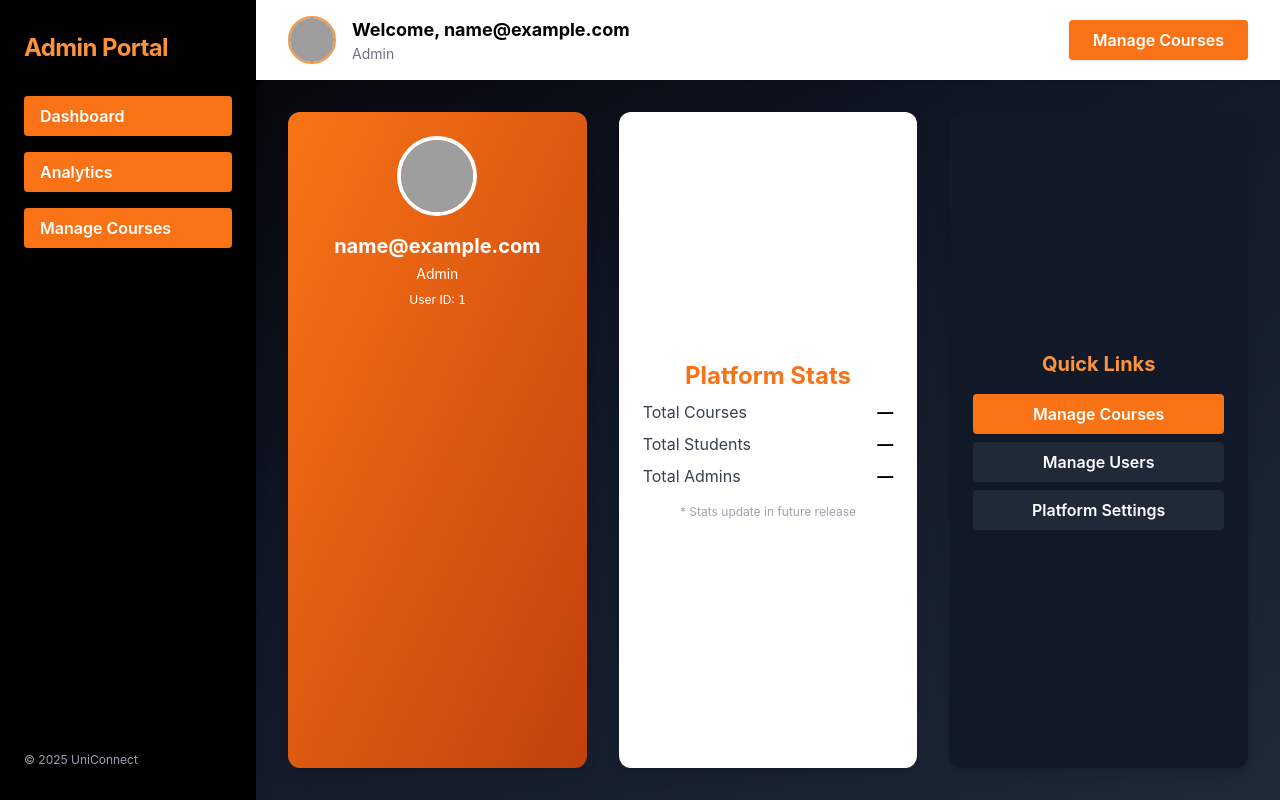
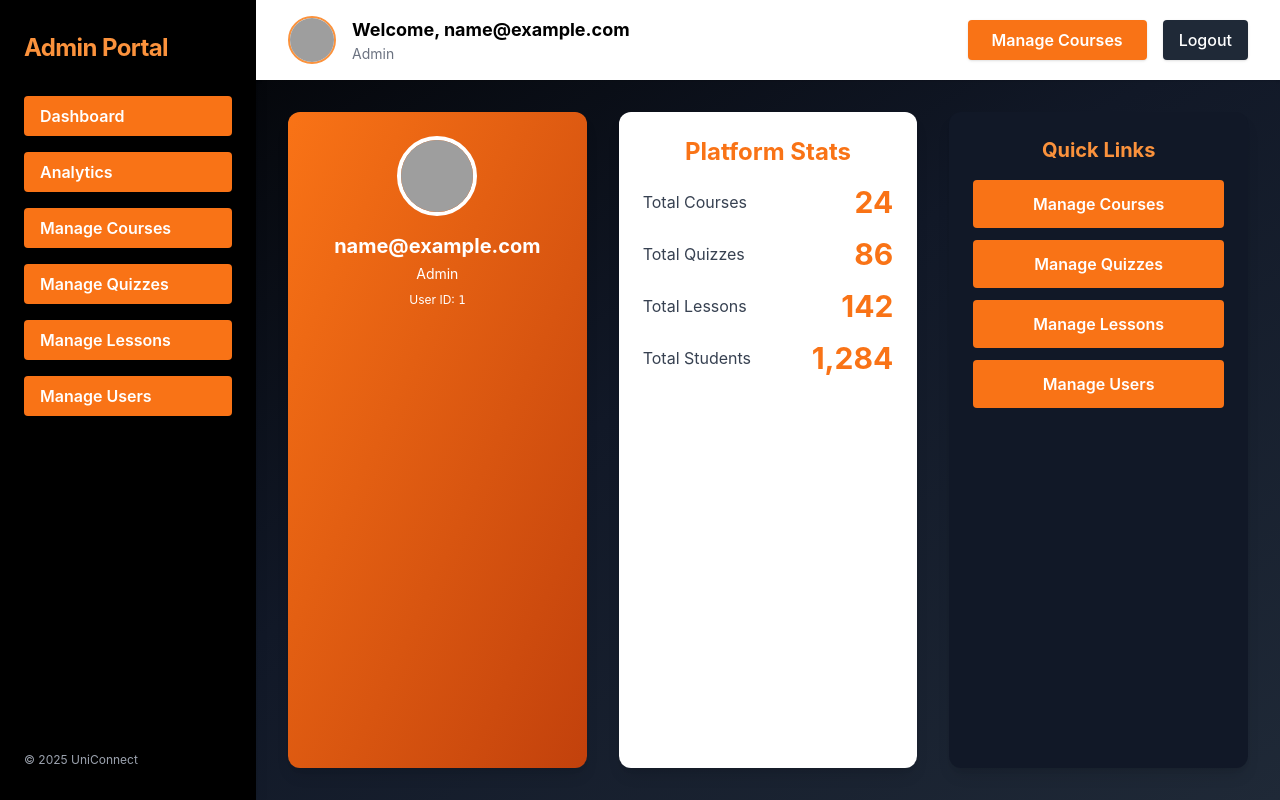
Before and after one commit to micymike/uniconnect-learningHub, a React (Create React App) app in the folder frontend-1/: page /admin in a window 1280 px wide. Built offline with nearby package versions, Linux system fonts and the light colour scheme; no server answers; sample sign-in values are in the browser's storage; grey boxes are pictures that could not be loaded.

Commit message:
enhanced admin and student dashboard

```diff
--- a/frontend-1/package.json
+++ b/frontend-1/package.json
@@ -11,6 +11,7 @@
     "@types/node": "^16.18.12",
     "@types/react": "^18.0.28",
     "@types/react-dom": "^18.0.11",
+    "boxicons": "^2.1.4",
     "framer-motion": "^12.23.6",
     "lucide-react": "^0.536.0",
     "react": "^18.2.0",
--- a/frontend-1/src/pages/AdminCourses.tsx
+++ b/frontend-1/src/pages/AdminCourses.tsx
@@ -2,7 +2,7 @@ import React, { useEffect, useState } from "react";
 import { useNavigate } from "react-router-dom";
 import Toast from "../components/Toast";
 
-const API_URL = "http://localhost:3000";
+const API_URL = "http://localhost:3000/api";
 
 type Course = {
   _id?: string;
--- a/frontend-1/src/pages/AdminDashboard.tsx
+++ b/frontend-1/src/pages/AdminDashboard.tsx
@@ -1,10 +1,29 @@
 import React from "react";
 import { useNavigate } from "react-router-dom";
 
+export default function AdminDashboard() {
+  const navigate = useNavigate();
+
+  // Get user from localStorage
   const user = JSON.parse(localStorage.getItem("user") || "{}");
 
-export default function AdminDashboard() {
-  const navigate = useNavigate();
+  // Extract full name from Supabase user_metadata
+  const fullName = user?.user_metadata?.full_name ||
+                  user?.fullName ||
+                  user?.email ||
+                  "Admin";
+
+  // Extract role from user_metadata
+  const userRole = user?.user_metadata?.role ||
+                  user?.role ||
+                  "admin";
+
+  const handleLogout = () => {
+    localStorage.removeItem("user");
+    localStorage.removeItem("access_token");
+    localStorage.removeItem("refresh_token");
+    navigate("/login");
+  };
 
   return (
     <div className="min-h-screen flex bg-gradient-to-br from-black via-gray-900 to-gray-800">
@@ -32,11 +51,30 @@ export default function AdminDashboard() {
           >
             Manage Courses
           </button>
+          <button
+            className="text-left py-2 px-4 rounded bg-orange-500 hover:bg-orange-600 text-white font-semibold transition"
+            onClick={() => navigate("/admin/quizzes")}
+          >
+            Manage Quizzes
+          </button>
+          <button
+            className="text-left py-2 px-4 rounded bg-orange-500 hover:bg-orange-600 text-white font-semibold transition"
+            onClick={() => navigate("/admin/lessons")}
+          >
+            Manage Lessons
+          </button>
+          <button
+            className="text-left py-2 px-4 rounded bg-orange-500 hover:bg-orange-600 text-white font-semibold transition"
+            onClick={() => navigate("/admin/users")}
+          >
+            Manage Users
+          </button>
         </nav>
         <div className="mt-auto pt-8 text-xs text-gray-400">
           &copy; {new Date().getFullYear()} UniConnect
         </div>
       </aside>
+
       {/* Main Content */}
       <div className="flex-1 flex flex-col">
         {/* Top Bar */}
@@ -44,93 +82,111 @@ export default function AdminDashboard() {
           <div className="flex items-center gap-4">
             <img
               src={`https://ui-avatars.com/api/?name=${encodeURIComponent(
-                user.email || "Admin"
+                fullName
               )}&background=ff6600&color=fff`}
-              alt="Avatar"
+              alt="Admin Avatar"
               className="w-12 h-12 rounded-full border-2 border-orange-400"
             />
             <div>
               <div className="text-lg font-bold text-black">
-                Welcome, {user.email || "Admin"}
+                Welcome, {fullName}
               </div>
               <div className="text-sm text-gray-500 capitalize">
-                {user.role || "admin"}
+                {userRole}
               </div>
             </div>
           </div>
+          <div className="flex gap-4">
             <button
               className="bg-orange-500 hover:bg-orange-600 text-white px-6 py-2 rounded font-semibold shadow"
               onClick={() => navigate("/admin/courses")}
             >
               Manage Courses
             </button>
+            <button
+              className="bg-gray-800 hover:bg-gray-700 text-white px-4 py-2 rounded font-medium shadow"
+              onClick={handleLogout}
+            >
+              Logout
+            </button>
+          </div>
         </header>
+
         {/* Dashboard Widgets */}
         <main className="flex-1 px-8 py-8 grid grid-cols-1 md:grid-cols-3 gap-8">
           {/* User Info Card */}
           <div className="bg-gradient-to-br from-orange-500 to-orange-700 rounded-xl shadow-lg p-6 flex flex-col items-center">
             <img
               src={`https://ui-avatars.com/api/?name=${encodeURIComponent(
-                user.email || "Admin"
+                fullName
               )}&background=fff&color=ff6600`}
-              alt="Avatar"
+              alt="Admin Avatar"
               className="w-20 h-20 rounded-full border-4 border-white mb-4"
             />
             <div className="text-xl font-bold text-white mb-1">
-              {user.email || "Admin"}
+              {fullName}
             </div>
             <div className="text-white text-sm mb-2 capitalize">
-              {user.role || "admin"}
+              {userRole}
             </div>
             <div className="text-white text-xs">
-              User ID: <span className="font-mono">{user.userId || "N/A"}</span>
+              User ID: <span className="font-mono">{user.id || "N/A"}</span>
             </div>
           </div>
+
           {/* Quick Stats Card */}
-          <div className="bg-white rounded-xl shadow-lg p-6 flex flex-col items-center justify-center">
-            <div className="text-2xl font-bold text-orange-500 mb-2">
+          <div className="bg-white rounded-xl shadow-lg p-6 flex flex-col">
+            <div className="text-2xl font-bold text-orange-500 mb-4 text-center">
               Platform Stats
             </div>
-            <div className="flex flex-col gap-2 w-full">
-              <div className="flex justify-between w-full">
+            <div className="flex flex-col gap-4">
+              <div className="flex justify-between items-center">
                 <span className="text-gray-700">Total Courses</span>
-                <span className="font-bold text-black" id="total-courses">—</span>
+                <span className="text-3xl font-bold text-orange-500">24</span>
               </div>
-              <div className="flex justify-between w-full">
+              <div className="flex justify-between items-center">
+                <span className="text-gray-700">Total Quizzes</span>
+                <span className="text-3xl font-bold text-orange-500">86</span>
+              </div>
+              <div className="flex justify-between items-center">
+                <span className="text-gray-700">Total Lessons</span>
+                <span className="text-3xl font-bold text-orange-500">142</span>
+              </div>
+              <div className="flex justify-between items-center">
                 <span className="text-gray-700">Total Students</span>
-                <span className="font-bold text-black" id="total-students">—</span>
-              </div>
-              <div className="flex justify-between w-full">
-                <span className="text-gray-700">Total Admins</span>
-                <span className="font-bold text-black" id="total-admins">—</span>
+                <span className="text-3xl font-bold text-orange-500">1,284</span>
               </div>
             </div>
-            <div className="mt-4 text-xs text-gray-400">
-              * Stats update in future release
           </div>
-          </div>
+
           {/* Quick Links Card */}
-          <div className="bg-gray-900 rounded-xl shadow-lg p-6 flex flex-col items-center justify-center">
-            <div className="text-xl font-bold text-orange-400 mb-4">
+          <div className="bg-gray-900 rounded-xl shadow-lg p-6 flex flex-col">
+            <div className="text-xl font-bold text-orange-400 mb-4 text-center">
               Quick Links
             </div>
             <button
-              className="w-full mb-2 bg-orange-500 hover:bg-orange-600 text-white py-2 rounded font-semibold"
+              className="w-full mb-3 bg-orange-500 hover:bg-orange-600 text-white py-3 rounded font-semibold transition"
               onClick={() => navigate("/admin/courses")}
             >
               Manage Courses
             </button>
             <button
-              className="w-full mb-2 bg-gray-800 hover:bg-gray-700 text-white py-2 rounded font-semibold"
-              disabled
+              className="w-full mb-3 bg-orange-500 hover:bg-orange-600 text-white py-3 rounded font-semibold transition"
+              onClick={() => navigate("/admin/quizzes")}
+            >
+              Manage Quizzes
+            </button>
+            <button
+              className="w-full mb-3 bg-orange-500 hover:bg-orange-600 text-white py-3 rounded font-semibold transition"
+              onClick={() => navigate("/admin/lessons")}
+            >
+              Manage Lessons
+            </button>
+            <button
+              className="w-full bg-orange-500 hover:bg-orange-600 text-white py-3 rounded font-semibold transition"
+              onClick={() => navigate("/admin/users")}
             >
               Manage Users
-            </button>
-            <button
-              className="w-full bg-gray-800 hover:bg-gray-700 text-white py-2 rounded font-semibold"
-              disabled
-            >
-              Platform Settings
             </button>
           </div>
         </main>
--- a/frontend-1/src/pages/AnalyticsDashboard.tsx
+++ b/frontend-1/src/pages/AnalyticsDashboard.tsx
@@ -1,7 +1,7 @@
 import React, { useEffect, useState } from "react";
 import { PieChart, Pie, Cell, Tooltip, ResponsiveContainer } from "recharts";
 
-const API_URL = "http://localhost:3000";
+const API_URL = "http://localhost:3000/api";
 
 type Summary = {
   totalUsers: number;
--- a/frontend-1/src/pages/CourseDetails.tsx
+++ b/frontend-1/src/pages/CourseDetails.tsx
@@ -1,7 +1,7 @@
 import React, { useEffect, useState } from "react";
 import { useParams, useNavigate } from "react-router-dom";
 
-const API_URL = "http://localhost:3000";
+const API_URL = "http://localhost:3000/api";
 
 type Course = {
   _id?: string;
```
Also changed, not shown: frontend-1/src/components/Sidebar.tsx (+9 -9 lines), frontend-1/src/pages/StudentDashboard.tsx (+9 -3 lines), 1 other file (tests, documents, lock files or other folders). Lines whose indentation alone changed are shown as unchanged.
